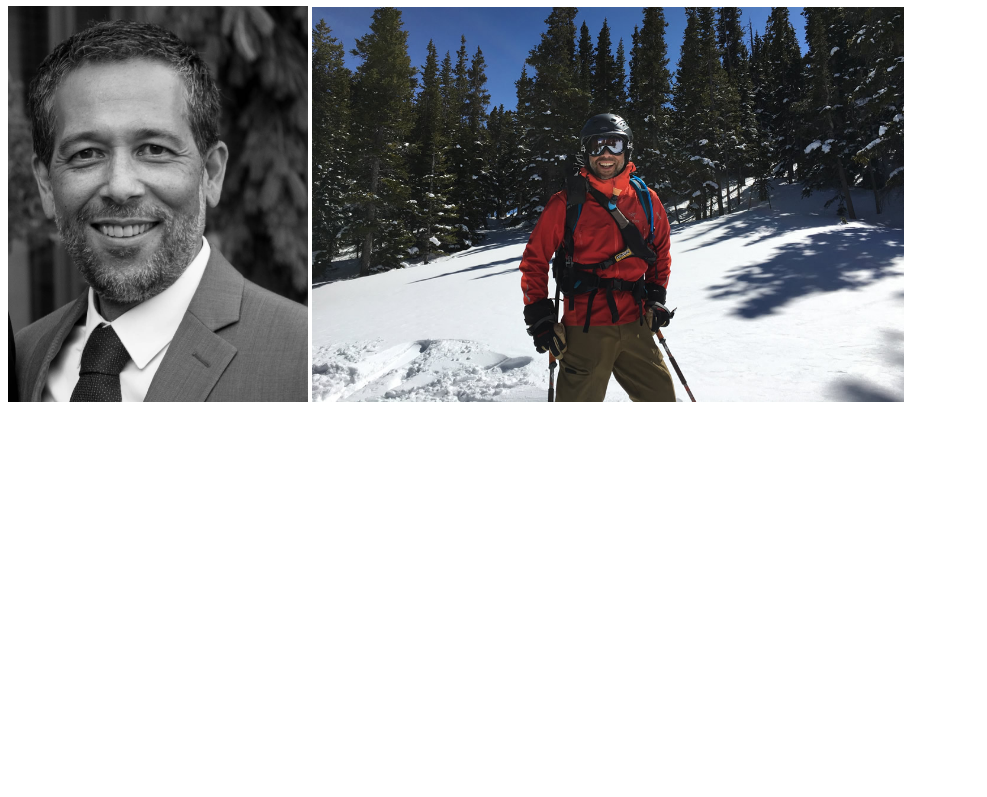
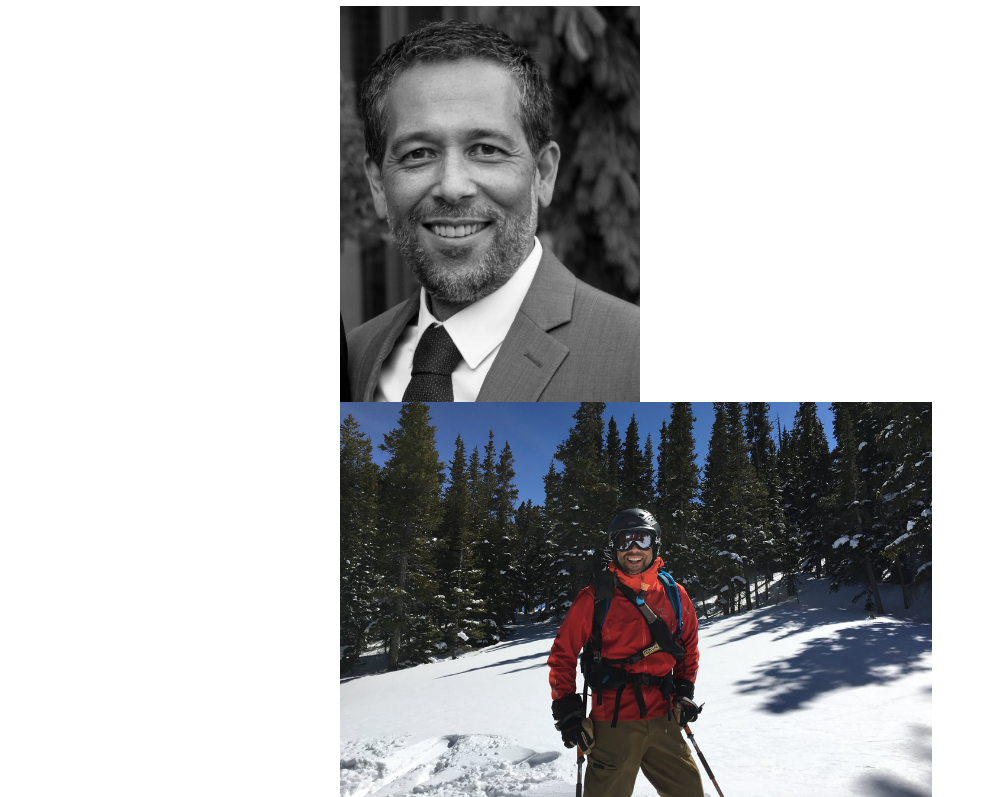
Before and after one commit to DCDiaz/dcdiaz.github.io, a plain HTML site: page index.html in a window 1280 px wide. Shown: the part 60-857 px from the top of the page, without its empty margins (0-987 px from the left). Before the commit the page ends 800 px from the top, so only its background shows below. Drawn offline with Linux system fonts and the light colour scheme.

Commit message:
Add files via upload

```diff
--- a/index.html
+++ b/index.html
@@ -1,6 +1,6 @@
 <html>
 <head>
-    <style type="css">
+    <style>
         h1 {
             font-family: Arial, Helvetica, sans-serif;
             text-align: center;
@@ -8,6 +8,8 @@
 
         .photos {
             margin: 20px auto;
+            text-align: center;
+            max-width: 100%;
             width: 600px;
         }
 
```
